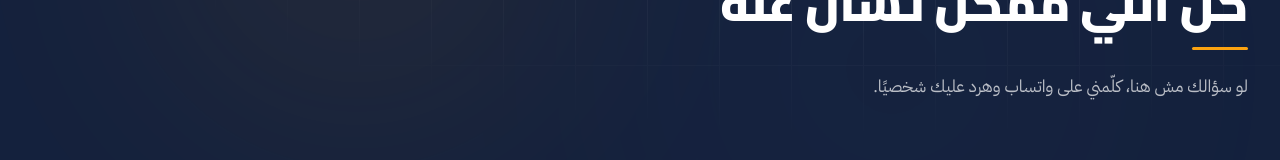
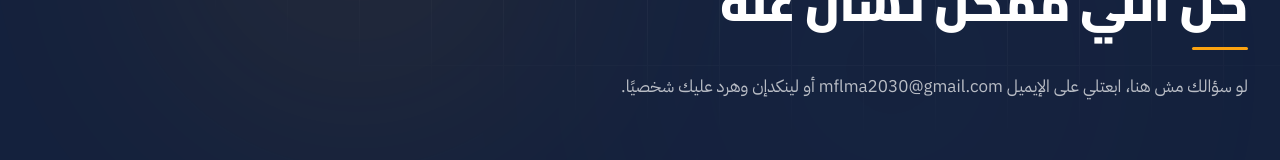
Before and after one commit to coolman1984/Personal-Web, a Next.js app: page /faq in a window 1280 px wide. Shown: the part 343-503 px from the top of the page. Built offline with nearby package versions, Linux system fonts and the light colour scheme; no server answers.

Commit message:
Use real public contact in schema, legal and FAQ copy

```diff
--- a/src/app/(site)/faq/page.tsx
+++ b/src/app/(site)/faq/page.tsx
@@ -5,6 +5,7 @@ import { PageHero } from "@/components/shared/page-hero";
 import { JsonLd } from "@/components/shared/json-ld";
 import { FaqBrowser } from "@/components/shared/faq-browser";
 import { FinalCta } from "@/components/sections/final-cta";
+import { publicContact } from "@/lib/public-contact";
 
 export const metadata = buildMetadata({
   title: "الأسئلة الشائعة",
@@ -28,7 +29,7 @@ export default async function FaqPage() {
         crumbs={crumbs}
         eyebrow="أسئلة شائعة"
         title="كل اللي ممكن تسأل عنه"
-        description="لو سؤالك مش هنا، كلّمني على واتساب وهرد عليك شخصيًا."
+        description={`لو سؤالك مش هنا، ابعتلي على الإيميل ${publicContact.email} أو لينكدإن وهرد عليك شخصيًا.`}
       />
       <section className="container-x pb-8">
         <FaqBrowser faqs={faqs} categories={categories} />
--- a/src/app/(site)/legal/refund/page.tsx
+++ b/src/app/(site)/legal/refund/page.tsx
@@ -32,7 +32,7 @@ const blocks: ArticleBlock[] = [
     type: "callout",
     tone: "tip",
     title: "قبل ما تحجز",
-    text: "لو مش متأكّد من المستوى المناسب، خُد اختبار تحديد المستوى الأول — أو كلّمني على واتساب وأنا هرشّحلك بصدق حتى لو الترشيح يبقى إنك تستنى.",
+    text: `لو مش متأكّد من المستوى المناسب، خُد اختبار تحديد المستوى الأول — أو ابعتلي على الإيميل ${site.email} وأنا هرشّحلك بصدق حتى لو الترشيح يبقى إنك تستنى.`,
   },
   { type: "h2", text: "لو المجموعة اتأجّلت من ناحيتي" },
   {
@@ -45,7 +45,7 @@ const blocks: ArticleBlock[] = [
     text: "الاسترداد بيتم بنفس طريقة الدفع، وبياخد من ٥ لـ١٤ يوم عمل حسب البنك أو بوابة الدفع.",
   },
   { type: "h2", text: "طلب الاسترداد" },
-  { type: "p", text: `ابعت طلبك على ${site.email} أو على واتساب، ومعاه رقم المرجع.` },
+  { type: "p", text: `ابعت طلبك على الإيميل ${site.email}، ومعاه رقم المرجع.` },
 ];
 
 export default function RefundPage() {
--- a/src/components/sections/faq-section.tsx
+++ b/src/components/sections/faq-section.tsx
@@ -4,6 +4,7 @@ import { ArrowLeft } from "lucide-react";
 import { Accordion, type AccordionItem } from "@/components/ui/accordion";
 import { SectionHeading } from "@/components/shared/section-heading";
 import { Reveal } from "@/components/motion/reveal";
+import { publicContact } from "@/lib/public-contact";
 import type { Faq } from "@/types";
 
 export function FaqSection({ faqs }: { faqs: Faq[] }) {
@@ -20,7 +21,7 @@ export function FaqSection({ faqs }: { faqs: Faq[] }) {
           align="start"
           eyebrow="أسئلة شائعة"
           title="أكتر حاجات بتتسأل"
-          description="لو سؤالك مش هنا، كلّمني على واتساب وهرد عليك."
+          description={`لو سؤالك مش هنا، ابعتلي على الإيميل ${publicContact.email} أو لينكدإن وهرد عليك.`}
           className="lg:sticky lg:top-28"
         >
           <Link
--- a/src/content/faq.ts
+++ b/src/content/faq.ts
@@ -1,5 +1,6 @@
 /** الأسئلة الشائعة — المرجع: docs/CONTENT.md §9 */
 import type { Faq } from "@/types";
+import { publicContact } from "@/lib/public-contact";
 
 export const faqs: Faq[] = [
   // ─── عام ───────────────────────────────────────────────
@@ -82,7 +83,7 @@ export const faqs: Faq[] = [
     category: "الدفع",
     question: "أدفع إزاي؟",
     answer:
-      "حاليًا التسجيل بيتم بالتواصل المباشر على واتساب أو من خلال نموذج الحجز، وبنتفق على طريقة الدفع المناسبة. الدفع الإلكتروني المباشر جاي قريب.",
+      `حاليًا التسجيل بيتم بالتواصل المباشر على الإيميل ${publicContact.email} أو لينكدإن، وبنتفق على طريقة الدفع المناسبة. الدفع الإلكتروني المباشر جاي قريب.`,
   },
   {
     category: "الدفع",
--- a/src/content/site.ts
+++ b/src/content/site.ts
@@ -17,20 +17,15 @@ export const site = {
   locale: "ar_EG",
 
   // ═══ التواصل ══════════════════════════════════════════
-  email: "hello@example.com", // 👈 غيّر ده
+  email: "mflma2030@gmail.com",
   phoneDisplay: "٠١٠٠ ٠٠٠ ٠٠٠٠", // 👈 غيّر ده
   whatsapp: "201000000000", // 👈 غيّر ده — بصيغة دولية بدون +
   location: "القاهرة، مصر", // 👈 غيّر ده
 
   // ═══ السوشيال ═════════════════════════════════════════
-  // 👈 غيّر الروابط دي، واحذف أي حساب مش موجود عندك
+  // الحسابات العامة المؤكّدة فقط
   social: {
-    linkedin: "https://linkedin.com/in/username",
-    youtube: "https://youtube.com/@username",
-    x: "https://x.com/username",
-    facebook: "https://facebook.com/username",
-    github: "https://github.com/username",
-    telegram: "https://t.me/username",
+    linkedin: "https://www.linkedin.com/in/mohamedfawzy1984/",
   } as Record<string, string>,
 
   // ═══ نصوص الهيرو ══════════════════════════════════════
--- a/src/lib/seo.ts
+++ b/src/lib/seo.ts
@@ -100,7 +100,9 @@ export function personJsonLd() {
     url: siteUrl(),
     email: site.email,
     address: { "@type": "PostalAddress", addressLocality: site.location },
-    sameAs: Object.values(site.social).filter(Boolean),
+    sameAs: Object.values(site.social).filter(
+      (href) => href.trim() && !/username|example\.com/i.test(href),
+    ),
     knowsAbout: [
       "الذكاء الاصطناعي",
       "أتمتة المؤسسات",
```
